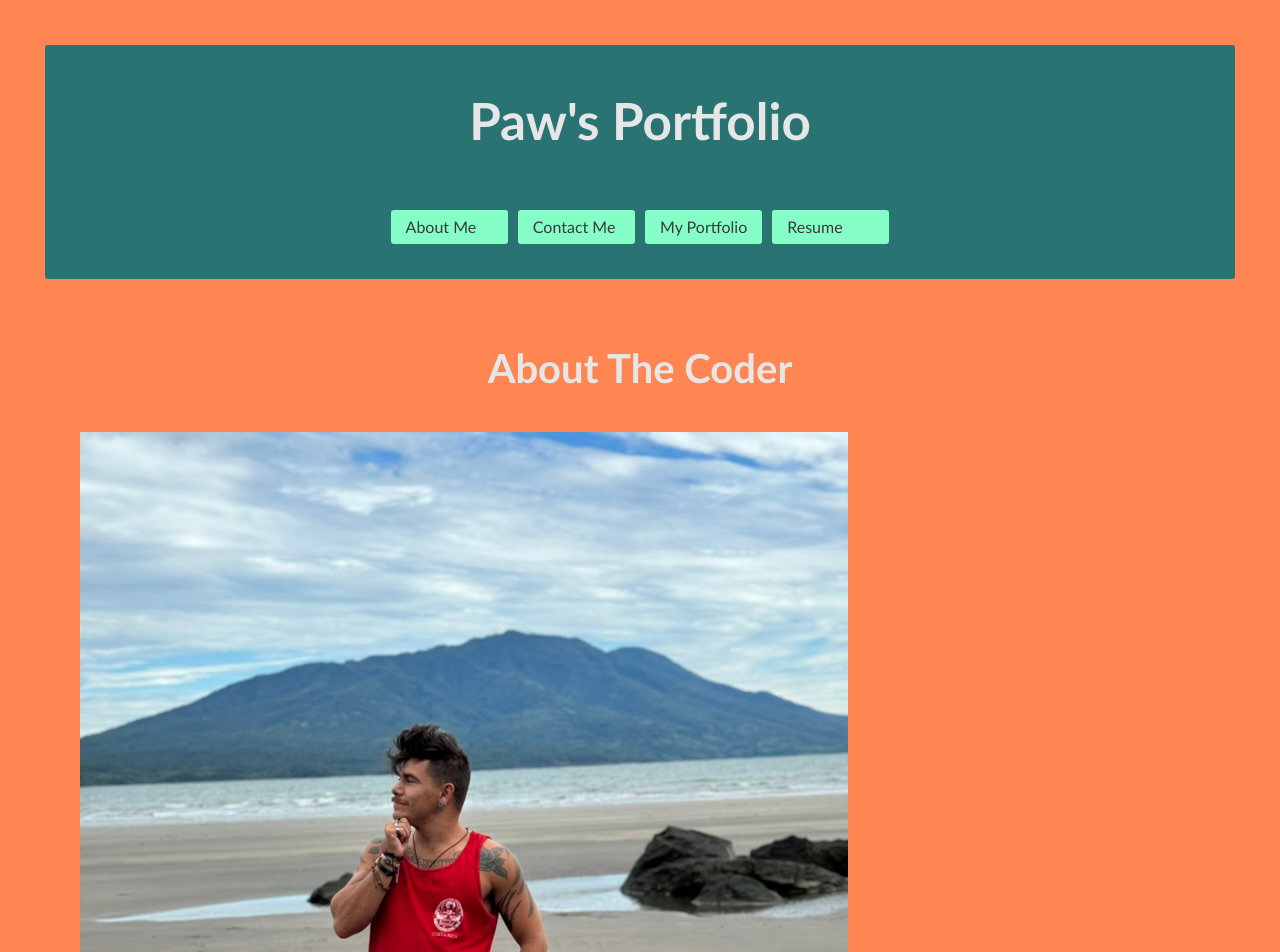
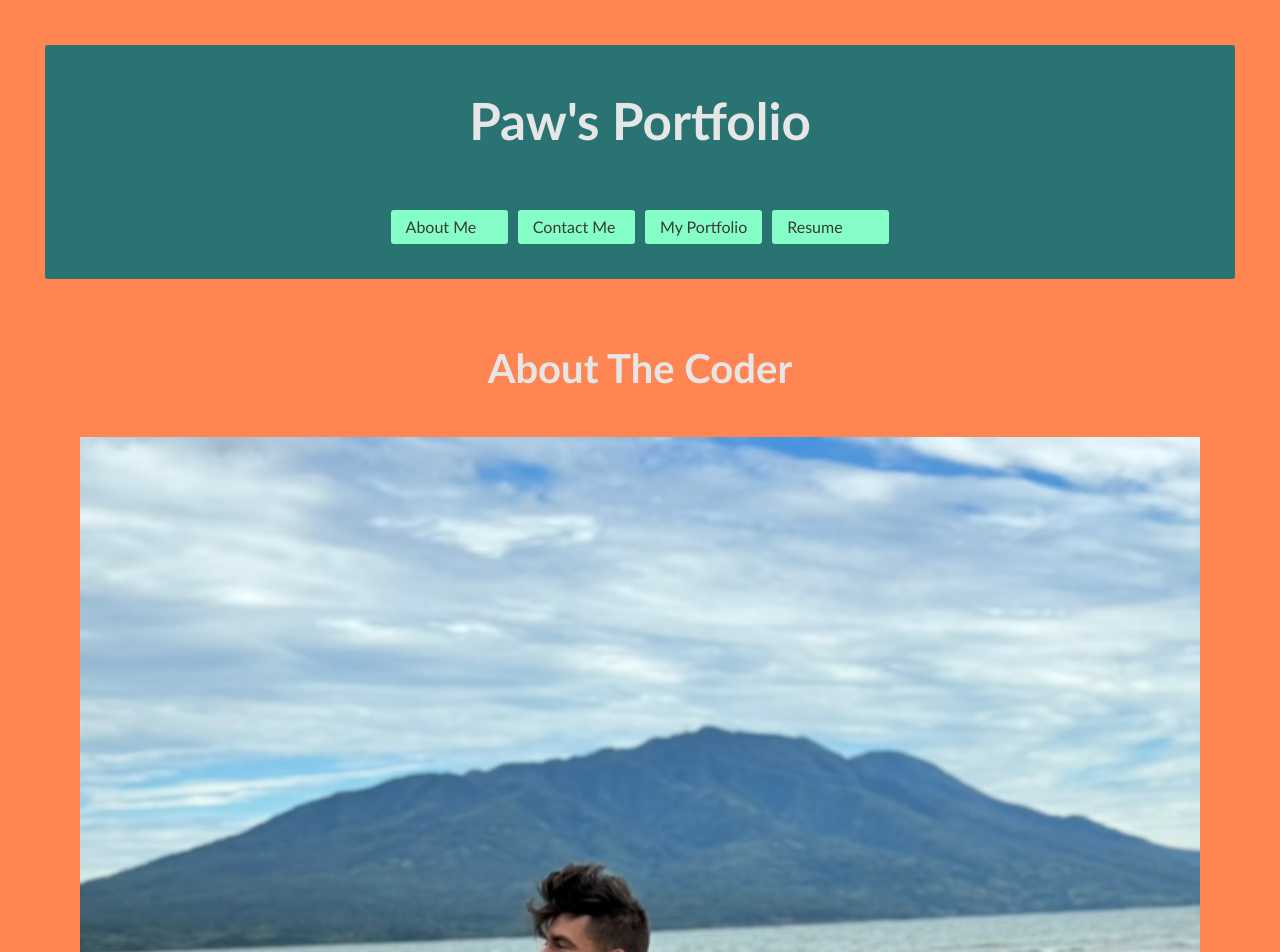
Before and after one commit to jasongalas/portfolio-in-react, a React (Vite) app: page / in a window 1280 px wide. Shown: the top 952 px of the page. Built offline with nearby package versions, Linux system fonts and the light colour scheme.

Commit message:
live link added, weird name, and fixed my ME image

```diff
--- a/src/App.css
+++ b/src/App.css
@@ -13,6 +13,7 @@
 
 body {
   background-color: #FF8552;
+  display: flex;
 }
 
 h1 {
@@ -54,6 +55,17 @@ header {
   background-color: #85FFC7;
   border-radius: 3px;
 }
+
+.aboutme-container{
+  display: flex;
+  flex-direction: column;
+ }
+
+ .aboutme-image{
+  display: grid;
+  justify-content: center;
+  align-items: center;
+ }
 
 .form-container{
   text-align: center;
@@ -117,12 +129,6 @@ p{
   font-weight: bold;
 }
 
- .aboutme-container{
-  position: relative;
-  display: flex;
-  align-self: center;
- }
-
  .resume-section {
   display: flex;
   flex-direction: column;
--- a/src/pages/About.jsx
+++ b/src/pages/About.jsx
@@ -3,9 +3,9 @@ import Me from '../assets/images/Me.jpeg';
 
 export default function About() {
   return (
-    <div>
+    <div className='aboutme-container'>
       <h2>About The Coder</h2>
-      <img src={Me} alt="Me" className="aboutme-container" />
+      <img src={Me} alt="Me" className="aboutme-image" />
       <p className='blurb-container'>
         The spring of 2024 was a time spent trying to hone the act of coding.
         In 3 short months, our cohort was crammed with so many topics and ideas,
```
Also changed, not shown: 1 other file (tests, documents, lock files or other folders).
